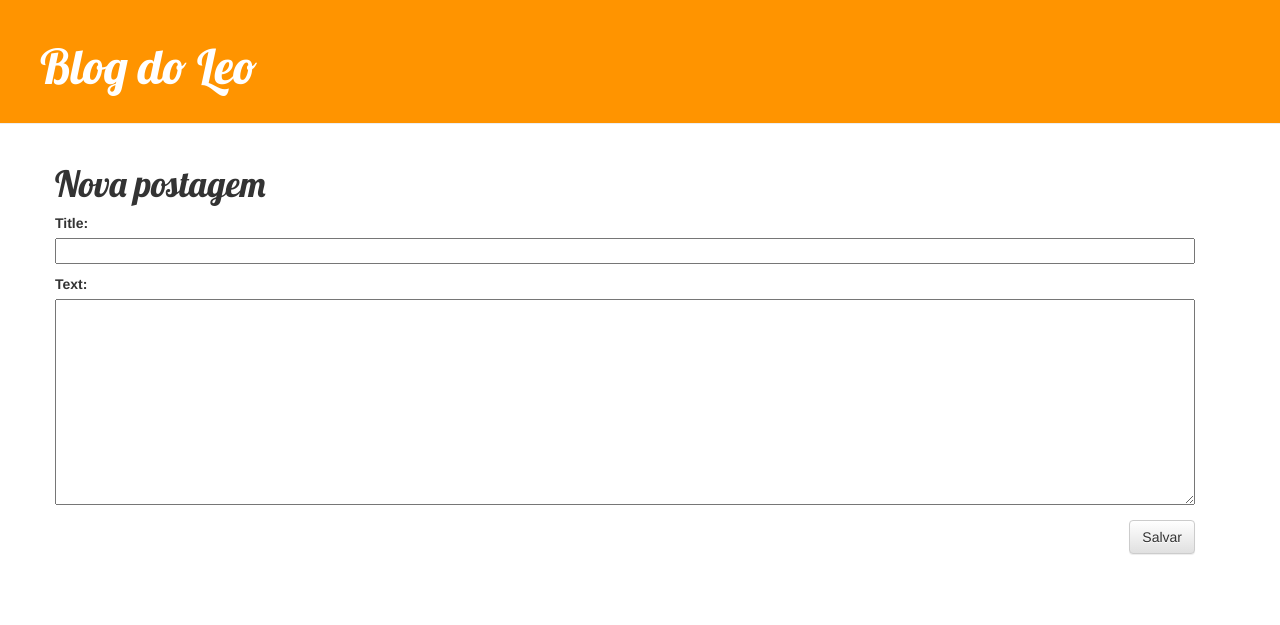
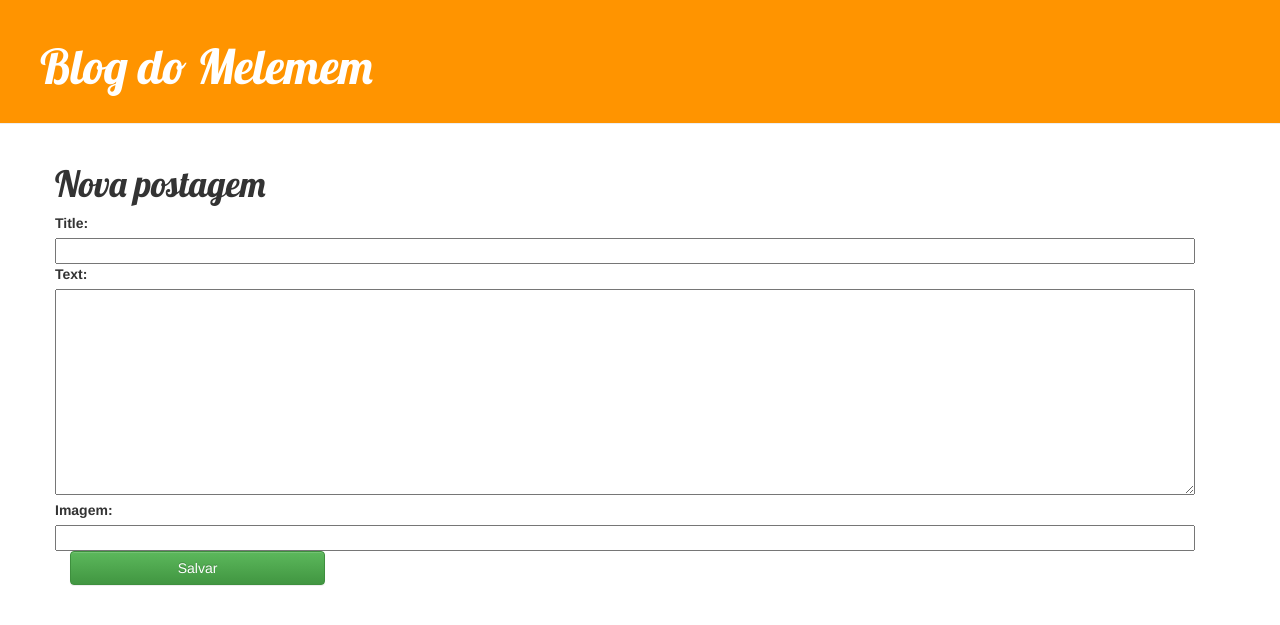
Before and after one commit to leonardocintra/django-girls, a Django app: page /post/new/ in a window 1280 px wide. Shown: the top 625 px of the page. Run offline with Django 3.2, Linux system fonts and the light colour scheme; some libraries are stand-ins or nearby versions.

Commit message:
Implements Cloudinary methods

```diff
--- a/blog/forms.py
+++ b/blog/forms.py
@@ -4,4 +4,4 @@ from .models import Post
 class PostForm(forms.ModelForm):
 	class Meta:
 		model = Post
-		fields = ('title', 'text', )
+		fields = ('title', 'text', 'image_url', )
--- a/blog/models.py
+++ b/blog/models.py
@@ -1,5 +1,9 @@
 from django.db import models
 from django.utils import timezone
+from cloudinary.models import CloudinaryField
+import cloudinary
+import cloudinary.uploader
+
 
 class Post(models.Model):
 	author = models.ForeignKey('auth.User')
@@ -7,6 +11,11 @@ class Post(models.Model):
 	text = models.TextField()
 	create_date = models.DateTimeField(default=timezone.now)
 	published_date = models.DateTimeField(blank=True, null=True)
+	image_url = CloudinaryField('imagem', blank=True, null=True)
+
+
+	def publishCloudinary(file):
+		cloudinary.uploader.upload(file)
 
 	def publish(sefl):
 		self.published_date = timezone.now()
--- a/blog/templates/blog/base.html
+++ b/blog/templates/blog/base.html
@@ -12,13 +12,15 @@
 	<link rel="stylesheet" type="text/css" href="{% static 'css/blog.css' %}">
 	<!-- Font -->
 	<link href="http://fonts.googleapis.com/css?family=Lobster&subset=latin,latin-ext" rel="stylesheet" type="text/css">
+	{% block scriptsCss %}
+	{% endblock %}
 </head>
 <body>
 	<div class="page-header">
 		{% if user.is_authenticated %}
 			<a href="{% url 'post_new' %}" class="top-menu"><span class="glyphicon glyphicon-plus"></span></a>
 		{% endif %}
-		<h1><a href="/">Blog do Leo</a></h1>
+		<h1><a href="/">Blog do Melemem</a></h1>
 	</div>
 
 	<div class="content container">
--- a/blog/templates/blog/post_edit.html
+++ b/blog/templates/blog/post_edit.html
@@ -1,10 +1,18 @@
 {% extends 'blog/base.html' %}
+
+{% load cloudinary %}
 
 {% block content %}
 	<h1>Nova postagem</h1>
-	<form method="POST" class="post-form">
+
+	<form action="" method="post" class="post-form" enctype="multipart/form-data">
 		{% csrf_token %}
-		{{ form.as_p }}
-		<button type="submit" class="save btn btn-default">Salvar</button>
+
+		{{ form.as_table }}
+
+		<br />
+		<div class="col-md-3">
+			<input type="submit" value="Salvar" class="btn btn-success">
+		</div>
 	</form>
 {% endblock %}
--- a/blog/views.py
+++ b/blog/views.py
@@ -1,3 +1,5 @@
+# -*- coding: utf-8 -*-
+
 from django.shortcuts import render, get_object_or_404, redirect
 from django.utils import timezone
 from .models import Post
@@ -15,8 +17,12 @@ def post_detail(request, pk):
 
 def post_new(request):
 	if request.method == "POST":
-		form = PostForm(request.POST)
+		form = PostForm(request.POST, request.FILES)
 		if form.is_valid():
+			file = request.FILES['image_url']
+			if file:
+				Post.publishCloudinary(file)
+
 			post = form.save(commit=False)
 			post.author = request.user
 			post.published_date = timezone.now()
--- a/requirements.txt
+++ b/requirements.txt
@@ -1 +1,2 @@
 Django==1.9.2
+cloudinary==1.3.1
```
Also changed, not shown: blog/templates/blog/post_list.html (+11 -0 lines), mysite/settings.py (+8 -0 lines), blog/migrations/0002_post_image_url.py (added), blog/migrations/0003_remove_post_image_url.py (added), blog/migrations/0004_post_image_url.py (added), blog/migrations/0005_remove_post_image_url.py (added), blog/migrations/0006_post_image_url.py (added).
